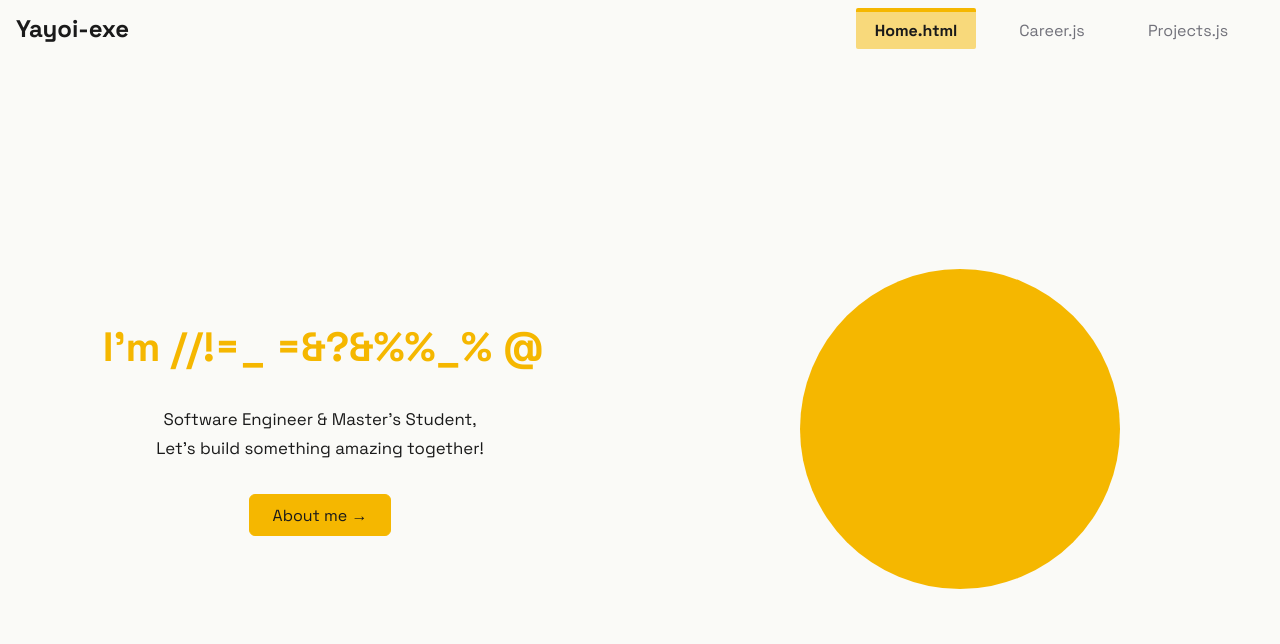
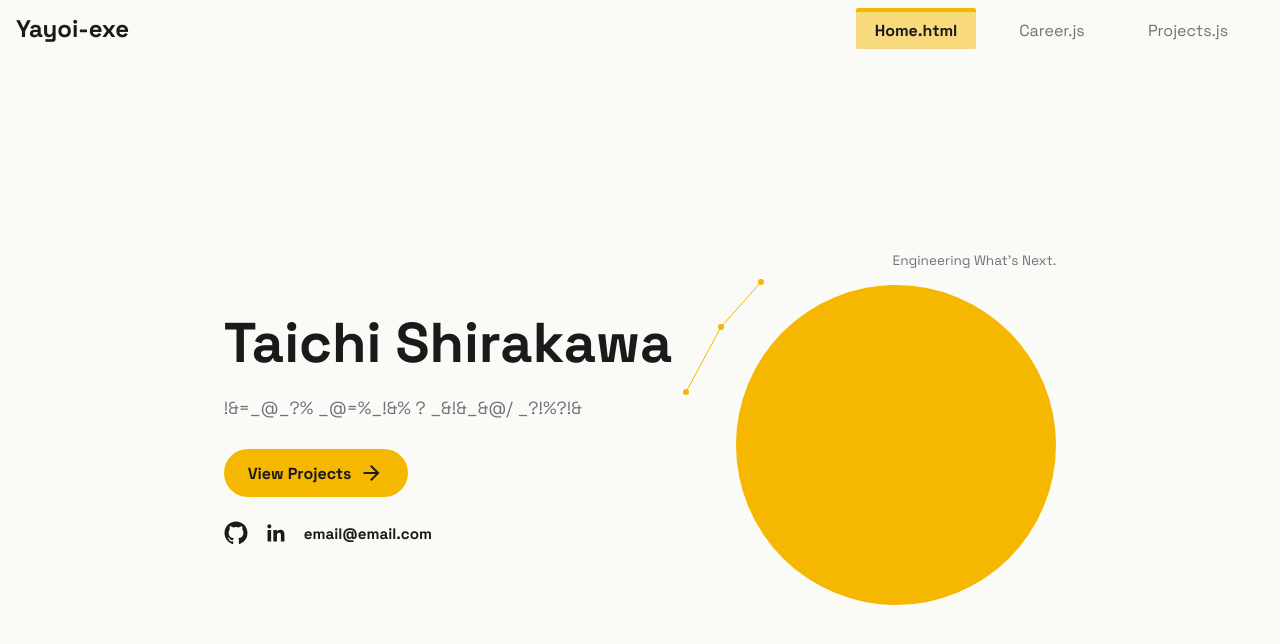
Before and after one commit to yayoi-exe/yayoi-exe-website, a React (Create React App) app in the folder yayoi_exe/: page / in a window 1280 px wide. Shown: the top 644 px of the page. Built offline with nearby package versions, Linux system fonts and the light colour scheme; a web font is replaced by a local one.

Commit message:
Rebuild Home page hero with new layout and decoding tagline

```diff
--- a/yayoi_exe/src/assets/styles/animatedTitle.css
+++ b/yayoi_exe/src/assets/styles/animatedTitle.css
@@ -1,46 +1,7 @@
-.container {
-    color: var(--color-accent);
-    text-align: center;
-    width: 100%;
+.home-tagline {
+    font-family: var(--font-base);
+    font-weight: var(--font-weight-regular);
+    font-size: 1.1rem;
+    color: var(--color-sub2);
+    min-height: 1.6em;
 }
-
-#animated-title {
-    white-space: nowrap;
-    box-sizing: border-box;
-    transition:
-        color 0.3s,
-        border-color 0.3s;
-    display: flex;
-    align-items: center;
-    justify-content: center;
-    cursor: default;
-}
-
-#animated-title:hover {
-    color: var(--color-accent-hover);
-}
-
-#animated-title .prefix {
-    color: var(--color-text-on-light);
-    flex-shrink: 0;
-}
-
-#animated-title span {
-    display: block;
-}
-
-@media screen and (min-width: 767px) {
-    .container {
-        margin-left: 1.5%;
-    }
-
-    #animated-title {
-        font-size: 3.2vw;
-    }
-}
-
-@media screen and (max-width: 479px) {
-    #animated-title {
-        font-size: 7vw;
-    }
-}
--- a/yayoi_exe/src/assets/styles/main.css
+++ b/yayoi_exe/src/assets/styles/main.css
@@ -1,78 +1,97 @@
-.main-container {
+.home-hero {
     display: flex;
-    height: 100%;
-    /* min-height: 100vh; */
-    width: 100%;
+    align-items: center;
     justify-content: center;
-    align-items: center;
+    gap: 4rem;
+    max-width: 1200px;
+    margin: 0 auto;
+    padding: 4rem 2rem;
 }
 
-.containers {
+.home-hero-copy {
     display: flex;
-    justify-content: center;
-    align-items: center;
-    padding: 1%;
-    width: 100%;
-    height: 100%;
+    flex-direction: column;
+    align-items: flex-start;
+    gap: 1.5rem;
+    max-width: 480px;
 }
 
-/* Home 左カラムのヒーローブロック（名前＋キャッチコピー＋CTA） */
-.hero-intro {
+.home-name {
+    font-family: var(--font-base);
+    font-weight: var(--font-weight-bold);
+    font-size: 3.5rem;
+    color: var(--color-sub1);
+    line-height: 1.1;
+}
+
+.hero-cta {
+    display: inline-flex;
+    align-items: center;
+    gap: 0.5rem;
+    padding: 0.75rem 1.5rem;
+    border-radius: 999px;
+    background-color: var(--color-accent);
+    color: var(--color-sub1);
+    font-family: var(--font-base);
+    font-weight: var(--font-weight-bold);
+    text-decoration: none;
+    transition: transform 0.2s ease;
+}
+
+.hero-cta:hover {
+    transform: translateY(-2px);
+}
+
+.home-socials {
+    display: flex;
+    align-items: center;
+    gap: 1rem;
+}
+
+.home-socials a {
+    color: var(--color-sub1);
+    display: inline-flex;
+}
+
+.home-email {
+    font-family: var(--font-base);
+    font-weight: var(--font-weight-bold);
+    font-size: 0.95rem;
+    text-decoration: none;
+}
+
+.home-hero-photo {
+    position: relative;
+    flex-shrink: 0;
     display: flex;
     flex-direction: column;
     align-items: center;
-    gap: 2rem;
-    max-width: 560px;
-    padding: 1rem;
-}
-
-.hero-tagline {
-    margin: 0;
-    color: var(--color-text-on-light);
-    line-height: 1.7;
-    text-align: center;
-    font-size: clamp(0.85rem, 1.45vw, 1.05rem);
-}
-
-.hero-actions {
-    display: flex;
-    flex-wrap: wrap;
-    justify-content: center;
     gap: 1rem;
 }
 
-.hero-cta {
-    padding: 0.6rem 1.4rem;
-    border: 1px solid var(--color-accent);
-    border-radius: 6px;
-    color: var(--color-text-on-light);
-    text-decoration: none;
-    font-size: clamp(0.85rem, 1.4vw, 1rem);
-    white-space: nowrap;
-    transition:
-        background-color 0.25s ease,
-        border-color 0.25s ease,
-        transform 0.2s ease;
+.home-caption {
+    align-self: flex-end;
+    font-family: var(--font-base);
+    font-weight: var(--font-weight-regular);
+    font-size: 0.85rem;
+    color: var(--color-sub2);
 }
 
-.hero-cta.primary {
-    background-color: var(--color-accent);
+.home-decoration {
+    position: absolute;
+    top: 0;
+    left: -60px;
+    width: 100px;
+    height: 150px;
+    pointer-events: none;
 }
 
-.hero-cta:hover {
-    background-color: var(--color-accent-hover);
-    border-color: var(--color-accent-hover);
-    transform: translateY(-2px);
+.home-decoration-line {
+    fill: none;
+    stroke: var(--color-accent);
+    stroke-width: 2;
 }
 
-@media screen and (min-width: 767px) {
-    .main-container {
-        flex-direction: row;
-    }
+.home-decoration-dot {
+    fill: var(--color-accent);
 }
-
-@media screen and (max-width: 479px) {
-    .main-container {
-        flex-direction: column;
-    }
-}
--- a/yayoi_exe/src/components/AnimatedTitle.js
+++ b/yayoi_exe/src/components/AnimatedTitle.js
@@ -1,20 +1,16 @@
 import React from 'react';
+import PropTypes from 'prop-types';
 import useTypewriterEffect from '../hooks/useTypewriterEffect';
 import '../assets/styles/animatedTitle.css';
 
-const TITLES = ['Taichi Shirakawa', 'IT Engineer !!!', 'UX/UI Designer !'];
+const AnimatedTitle = ({ phrases }) => {
+    const contentRef = useTypewriterEffect(phrases);
 
-const AnimatedTitle = () => {
-    const contentRef = useTypewriterEffect(TITLES);
+    return <p className="home-tagline" ref={contentRef}></p>;
+};
 
-    return (
-        <div className="container">
-            <h1 id="animated-title">
-                <span className="prefix">I'm&nbsp;</span>
-                <span ref={contentRef}></span>
-            </h1>
-        </div>
-    );
+AnimatedTitle.propTypes = {
+    phrases: PropTypes.arrayOf(PropTypes.string).isRequired,
 };
 
 export default AnimatedTitle;
--- a/yayoi_exe/src/components/layout/TwoColumnLayout.js
+++ /dev/null
@@ -1,19 +0,0 @@
-import React from 'react';
-import PropTypes from 'prop-types';
-import '../../assets/styles/main.css';
-
-const TwoColumnLayout = ({ children }) => {
-    return (
-        <div className="main-container">
-            {React.Children.map(children, (child) => (
-                <div className="containers">{child}</div>
-            ))}
-        </div>
-    );
-};
-
-TwoColumnLayout.propTypes = {
-    children: PropTypes.node,
-};
-
-export default TwoColumnLayout;
--- a/yayoi_exe/src/pages/Main.js
+++ b/yayoi_exe/src/pages/Main.js
@@ -2,26 +2,66 @@ import React from 'react';
 import { Link } from 'react-router-dom';
 import AnimatedTitle from '../components/AnimatedTitle';
 import PhotoFrame from '../components/PhotoFrame';
-import TwoColumnLayout from '../components/layout/TwoColumnLayout';
+import GithubIcon from '../components/icons/GithubIcon';
+import LinkedinIcon from '../components/icons/LinkedinIcon';
+import '../assets/styles/main.css';
+
+const TAGLINE_PHRASES = [
+    "Software Engineer & Master's Student",
+    "Let's build something amazing together!",
+];
+
+const SOCIAL_LINKS = {
+    github: 'https://github.com/yayoi-exe',
+    linkedin: '#',
+    email: 'email@email.com',
+};
 
 const Main = () => {
     return (
-        <TwoColumnLayout>
-            <div className="hero-intro">
-                <AnimatedTitle />
-                <p className="hero-tagline">
-                    Software Engineer &amp; Master&apos;s Student,
-                    <br />
-                    Let&apos;s build something amazing together!
-                </p>
-                <div className="hero-actions">
-                    <Link to="/about" className="hero-cta primary">
-                        About me →
-                    </Link>
+        <div className="home-hero">
+            <div className="home-hero-copy">
+                <h1 className="home-name">Taichi Shirakawa</h1>
+                <AnimatedTitle phrases={TAGLINE_PHRASES} />
+                <Link to="/projects" className="hero-cta">
+                    View Projects
+                    <span className="material-symbols-outlined" aria-hidden="true">
+                        arrow_forward
+                    </span>
+                </Link>
+                <div className="home-socials">
+                    <a
+                        href={SOCIAL_LINKS.github}
+                        target="_blank"
+                        rel="noopener noreferrer"
+                        aria-label="GitHub"
+                    >
+                        <GithubIcon />
+                    </a>
+                    <a
+                        href={SOCIAL_LINKS.linkedin}
+                        target="_blank"
+                        rel="noopener noreferrer"
+                        aria-label="LinkedIn"
+                    >
+                        <LinkedinIcon />
+                    </a>
+                    <a href={`mailto:${SOCIAL_LINKS.email}`} className="home-email">
+                        {SOCIAL_LINKS.email}
+                    </a>
                 </div>
             </div>
-            <PhotoFrame />
-        </TwoColumnLayout>
+            <div className="home-hero-photo">
+                <span className="home-caption">Engineering What&apos;s Next.</span>
+                <PhotoFrame />
+                <svg className="home-decoration" viewBox="0 0 200 300" aria-hidden="true">
+                    <polyline className="home-decoration-line" points="20,280 90,150 170,60" />
+                    <circle className="home-decoration-dot" cx="20" cy="280" r="6" />
+                    <circle className="home-decoration-dot" cx="90" cy="150" r="6" />
+                    <circle className="home-decoration-dot" cx="170" cy="60" r="6" />
+                </svg>
+            </div>
+        </div>
     );
 };
 
```
